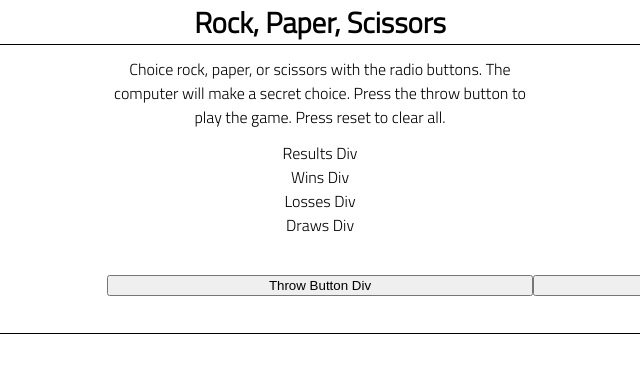
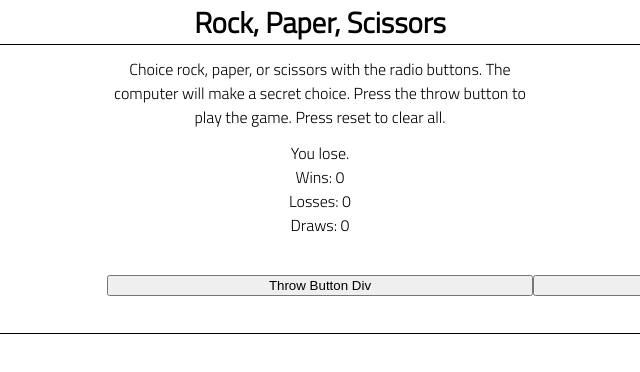
Before and after one commit to CaseyCameron/Lab-03-RPS, a plain HTML site: page index.html in a window 1280 px wide. Both pictures are taken after a click on the button "Throw Button Div". Shown: the full height of the page, 320-960 px from the left. Drawn offline with Linux system fonts and the light colour scheme.

Commit message:
working rps game and tally

```diff
--- a/app.js
+++ b/app.js
@@ -1,26 +1,45 @@
-import { getRandomThrow } from './utils.js';
+import { getRandomThrow, didUserWin } from './utils.js';
 
 const userChoiceEl = document.getElementById('user-choice-div');
 let computerChoiceEl = document.getElementById('computer-choice-div');
 const userImageEl = document.getElementById('user-choice-image');
 const computerImageEl = document.getElementById('computer-choice-image');
+const resultsEL = document.getElementById('results-div');
 const winsEl = document.getElementById('wins-div');
 const lossesEl = document.getElementById('losses-div');
 const drawsEl = document.getElementById('draws-div');
 const throwButton = document.getElementById('throw-button-div');
 const resetButton = document.getElementById('reset-button-div');
 
+let gameTally = {
+    wins: 0,
+    losses: 0,
+    draws: 0,
+};
+
 throwButton.addEventListener('click', () => {
+    //reset resultsEl.textContent to default value
+
     // make computer choose rock, paper, or scissors
-     let computerChoice = getRandomThrow();
+    let computerChoice = getRandomThrow();
     // next, grab the user choice from the radio buttons
     const selectedChoice = document.querySelector('input[type=radio]:checked');
     let userChoice = selectedChoice.value;
 
-    // calculate if user won with a function
+    // calculate if user won with a function,
+    let result = didUserWin(userChoice, computerChoice);
 
-    //update DOM
-    // computerChoiceEl.textContent
-
-
+    //update DOM with result using an if statement
+    if (result === 'win'){
+        resultsEL.textContent = 'You win!';
+        winsEl.textContent = 'Wins: ' + gameTally.wins++;
+    }
+    if (result === 'draw'){
+        resultsEL.textContent = "It's a draw.";
+        drawsEl.textContent = 'Draws: ' + gameTally.draws++;
+    }
+    if (result === 'loss'){
+        resultsEL.textContent = 'You lose.';
+        lossesEl.textContent = 'Losses: ' + gameTally.losses++;
+    }
 });
--- a/index.html
+++ b/index.html
@@ -30,9 +30,9 @@
             <div id="user-choice-image">User Choice Image</div>
             <section class="tally-section">
                 <div id="results-div">Results Div</div>
-                <div id="wins-div">Wins Div</div>
-                <div id="losses-div">Losses Div</div>
-                <div id="draws-div">Draws Div</div>
+                <div id="wins-div">Wins: 0</div>
+                <div id="losses-div">Losses: 0</div>
+                <div id="draws-div">Draws: 0</div>
             </section>
             <div id="computer-choice-div">Computer Choice Image</div>
             <section id="radio-buttons-div">
--- a/utils.js
+++ b/utils.js
@@ -7,21 +7,21 @@ export function didUserWin(userChoice, computerChoice){
     if (userChoice === 'rock' && computerChoice === 'rock')
         return 'draw';
     if (userChoice === 'rock' && computerChoice === 'paper')
-        return 'lose';
+        return 'loss';
     if (userChoice === 'rock' && computerChoice === 'scissors')
         return 'win';
 
     if (userChoice === 'paper' && computerChoice === 'paper')
         return 'draw';
     if (userChoice === 'paper' && computerChoice === 'scissors')
-        return 'lose';
+        return 'loss';
     if (userChoice === 'paper' && computerChoice === 'rock')
         return 'win';
 
     if (userChoice === 'scissors' && computerChoice === 'scissors')
         return 'draw';
     if (userChoice === 'scissors' && computerChoice === 'rock')
-        return 'lose';
+        return 'loss';
     if (userChoice === 'scissors' && computerChoice === 'paper')
         return 'win';
     else return 'error';
```
Also changed, not shown: 1 other file.
